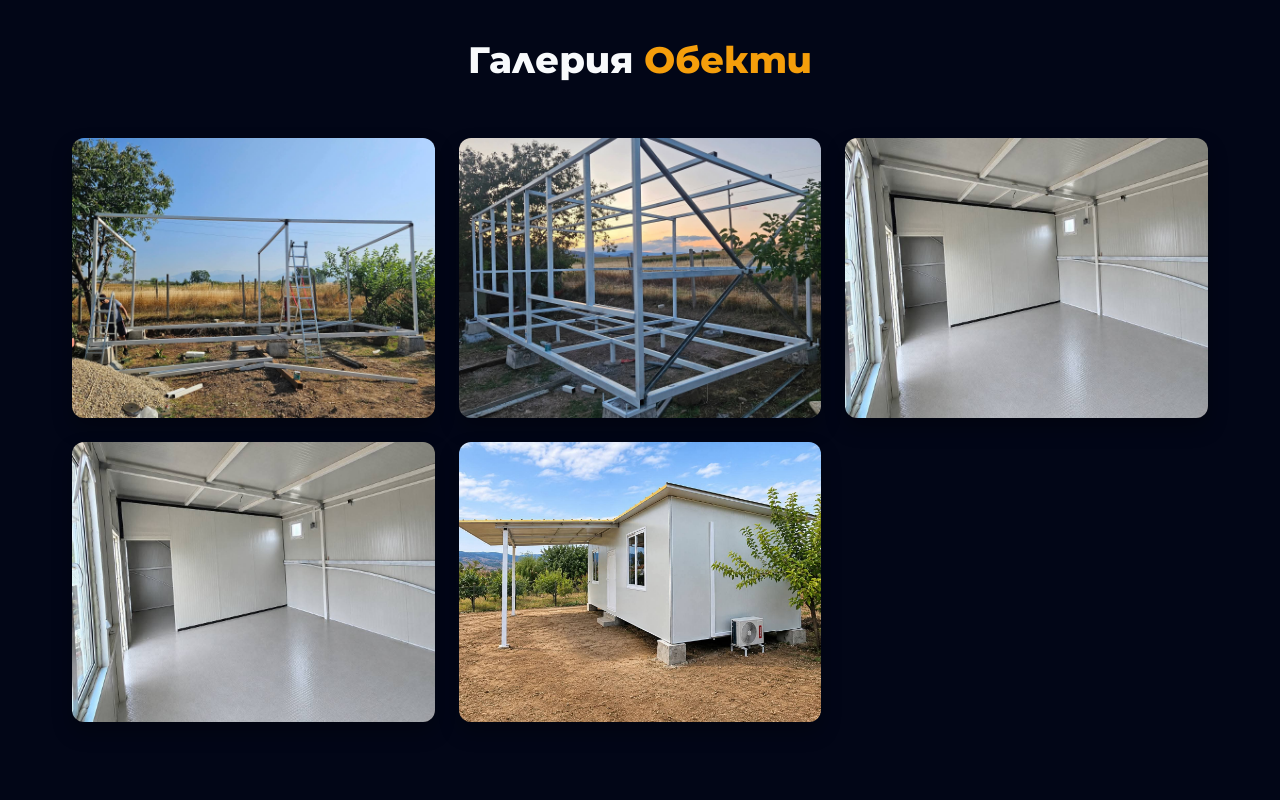
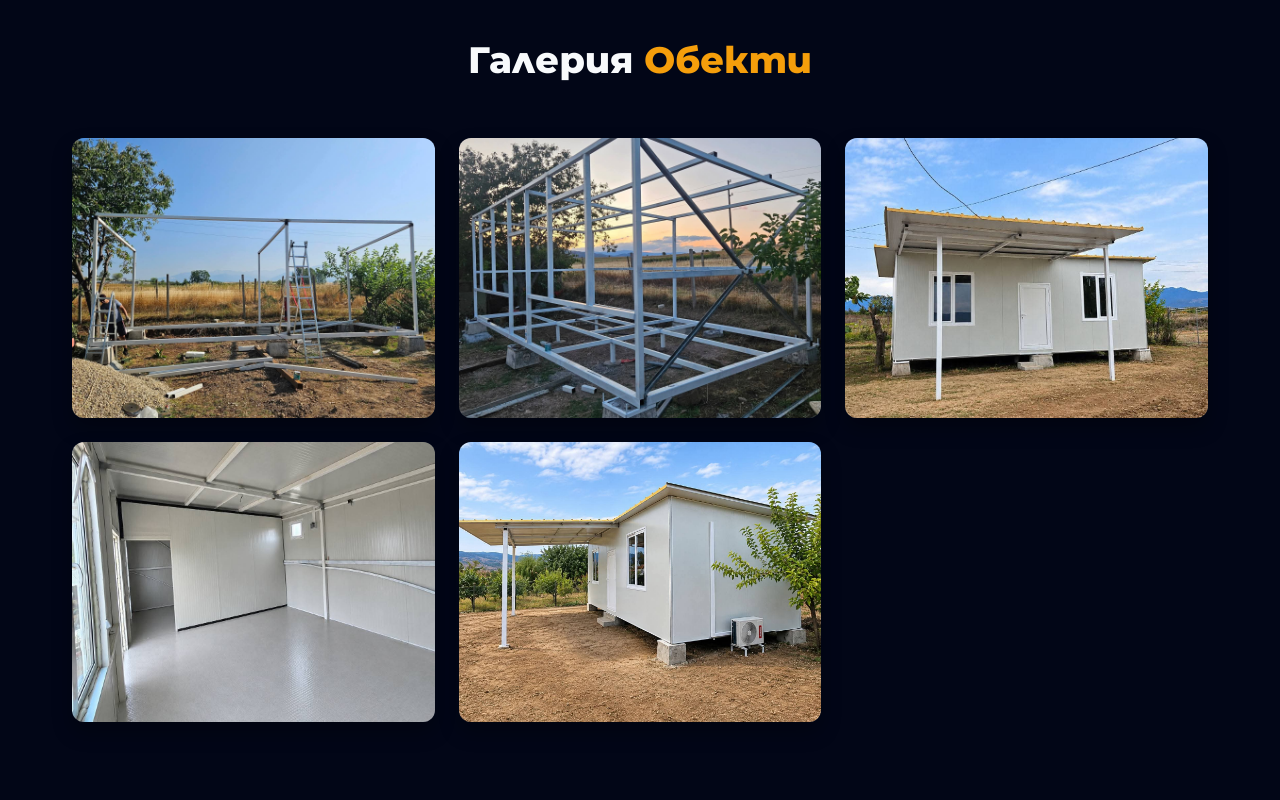
Before and after one commit to hardworkbg2024-ux/Metalnikonstrukcii, a plain HTML site: page index.html in a window 1280 px wide. Shown: the part 1560-2360 px from the top of the page. Drawn offline with Linux system fonts and the light colour scheme.

Commit message:
Update index.html

```diff
--- a/index.html
+++ b/index.html
@@ -106,7 +106,7 @@
 
         .hero {
             height: 100vh;
-            background: linear-gradient(rgba(2, 6, 23, 0.75), rgba(2, 6, 23, 0.9)), url('FB_IMG_1792415120921.jpg') center/cover no-repeat;
+            background: linear-gradient(rgba(2, 6, 23, 0.75), rgba(2, 6, 23, 0.9)), url('./FB_IMG_1792415109936.jpg') center/cover no-repeat;
             display: flex;
             align-items: center;
             text-align: center;
@@ -237,7 +237,7 @@
             height: 280px;
             cursor: pointer;
             box-shadow: 0 10px 20px rgba(0,0,0,0.3);
-            background: #000;
+            background: #1e293b;
         }
 
         .gallery-item img {
@@ -418,24 +418,24 @@
     <section id="gallery" class="section">
         <h2 class="section-title">Галерия <span>Обекти</span></h2>
         <div class="gallery-grid">
-            <div class="gallery-item" onclick="openLightbox('FB_IMG_1792415109936.jpg')">
-                <img src="FB_IMG_1792415109936.jpg" alt="Метална конструкция Петрич">
+            <div class="gallery-item" onclick="openLightbox('./FB_IMG_1792415109936.jpg')">
+                <img src="./FB_IMG_1792415109936.jpg" alt="Метална конструкция Петрич">
                 <div class="gallery-overlay"><i class="fa-solid fa-expand"></i></div>
             </div>
-            <div class="gallery-item" onclick="openLightbox('FB_IMG_1792415113163.jpg')">
-                <img src="FB_IMG_1792415113163.jpg" alt="Монтаж на метални елементи Сандански">
+            <div class="gallery-item" onclick="openLightbox('./FB_IMG_1792415113163.jpg')">
+                <img src="./FB_IMG_1792415113163.jpg" alt="Монтаж на метални елементи Сандански">
                 <div class="gallery-overlay"><i class="fa-solid fa-expand"></i></div>
             </div>
-            <div class="gallery-item" onclick="openLightbox('FB_IMG_1792415120921.jpg')">
-                <img src="FB_IMG_1792415120921.jpg" alt="Къща с термо панели">
+            <div class="gallery-item" onclick="openLightbox('./FB_IMG_1792415118288.jpg')">
+                <img src="./FB_IMG_1792415118288.jpg" alt="Къща с термо панели">
                 <div class="gallery-overlay"><i class="fa-solid fa-expand"></i></div>
             </div>
-            <div class="gallery-item" onclick="openLightbox('FB_IMG_1792415120921.jpg')">
-                <img src="FB_IMG_1792415120921.jpg" alt="Интериор на конструкция">
+            <div class="gallery-item" onclick="openLightbox('./FB_IMG_1792415120921.jpg')">
+                <img src="./FB_IMG_1792415120921.jpg" alt="Интериор на конструкция">
                 <div class="gallery-overlay"><i class="fa-solid fa-expand"></i></div>
             </div>
-            <div class="gallery-item" onclick="openLightbox('FB_IMG_1792415123299.jpg')">
-                <img src="FB_IMG_1792415123299.jpg" alt="Навес и гараж с термопанели">
+            <div class="gallery-item" onclick="openLightbox('./FB_IMG_1792415123299.jpg')">
+                <img src="./FB_IMG_1792415123299.jpg" alt="Навес и гараж с термопанели">
                 <div class="gallery-overlay"><i class="fa-solid fa-expand"></i></div>
             </div>
         </div>
@@ -488,4 +488,4 @@
         }
     </script>
 </body>
-</html>
+    </html>
```
